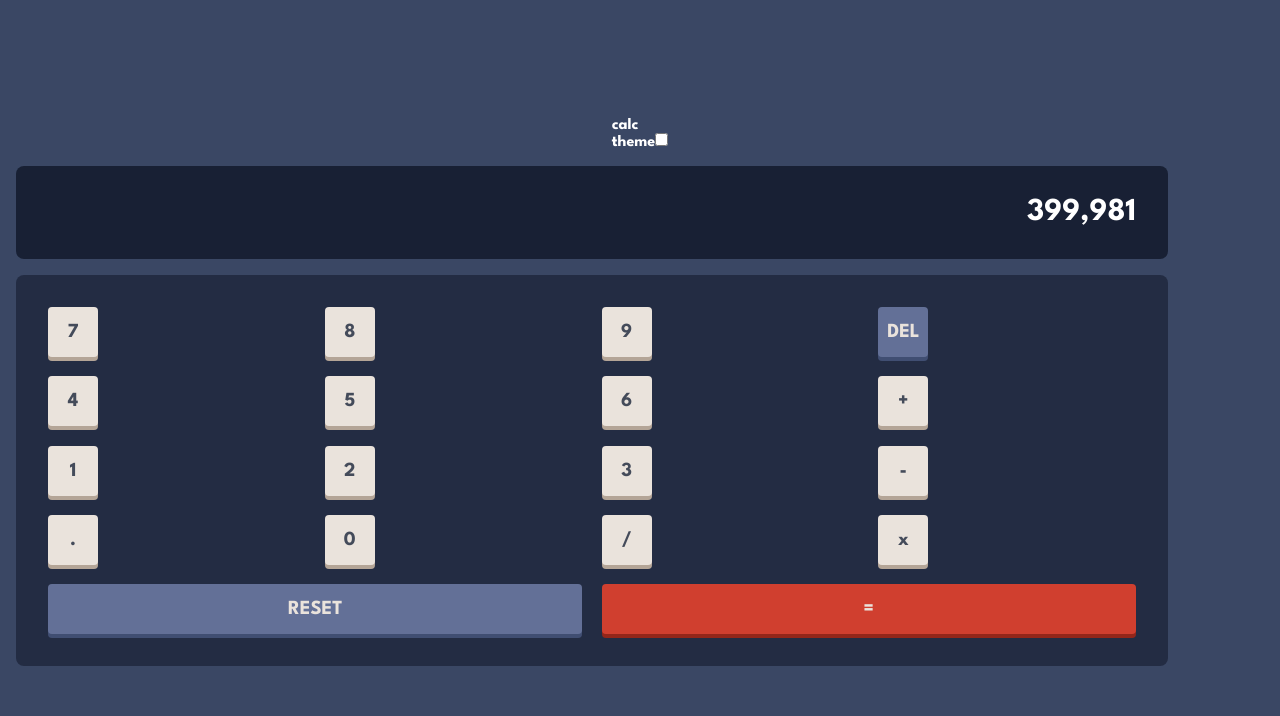
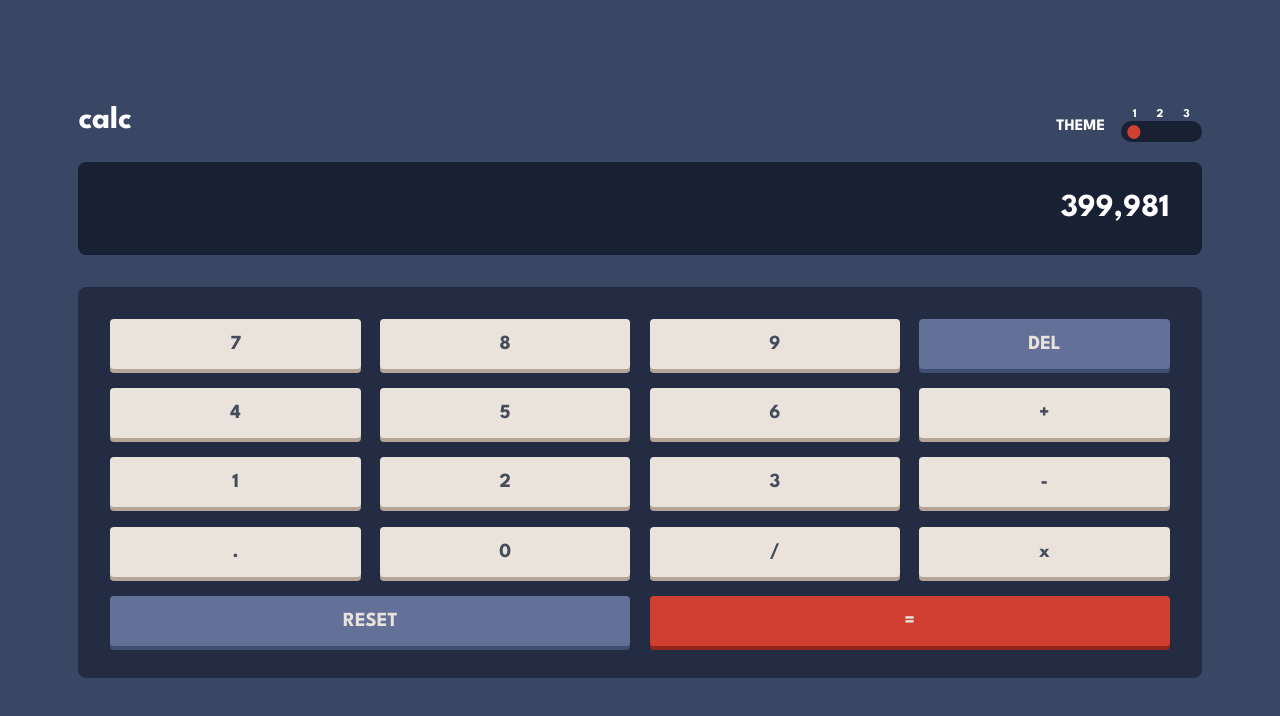
Before and after one commit to SquirrelloDev/calculator-react, a React (Create React App) app: page / in a window 1280 px wide. Shown: the top 716 px of the page. Built offline with nearby package versions, Linux system fonts and the light colour scheme.

Commit message:
Added redux and configured base functionality for the theme

```diff
--- a/package.json
+++ b/package.json
@@ -3,11 +3,13 @@
   "version": "0.1.0",
   "private": true,
   "dependencies": {
+    "@reduxjs/toolkit": "^1.9.3",
     "@testing-library/jest-dom": "^5.16.5",
     "@testing-library/react": "^13.4.0",
     "@testing-library/user-event": "^13.5.0",
     "react": "^18.2.0",
     "react-dom": "^18.2.0",
+    "react-redux": "^8.0.5",
     "react-scripts": "5.0.1",
     "sass": "^1.58.3",
     "web-vitals": "^2.1.4"
--- a/src/App.js
+++ b/src/App.js
@@ -2,14 +2,16 @@ import './sass/index.scss'
 import Wrapper from "./components/UI/Wrapper";
 import TopControls from "./components/UI/TopControls";
 import Calculator from "./components/calculator/Calculator";
+import {Provider} from "react-redux";
+import store from "./store/store";
 function App() {
   return (
-      <>
+      <Provider store={store}>
         <Wrapper>
             <TopControls/>
             <Calculator/>
         </Wrapper>
-      </>
+      </Provider>
   );
 }
 
--- a/src/components/UI/Switcher.js
+++ b/src/components/UI/Switcher.js
@@ -1,6 +1,26 @@
+import classes from "../../sass/Switch/Switch.module.scss";
+import {useDispatch, useSelector} from "react-redux";
+import {themeActions} from "../../store/store";
+let currentIndex = 0;
 const Switcher = () => {
+    const themeName = useSelector(state => state.theme.themeName);
+    const themeDispatch = useDispatch();
+    const changeThemeHandler = () => {
+        if (currentIndex >= 2){
+            currentIndex = 0;
+        }
+        else {
+            currentIndex++;
+        }
+        themeDispatch(themeActions.toggleTheme({themeIndex: currentIndex}))
+    }
   return (
-      <input type={"checkbox"}/>
+      <div className={classes.switch}>
+        <div className={classes.switch__numbers}><span>1</span><span>2</span><span>3</span></div>
+        <div className={classes.switch__bg}>
+          <button data-theme={themeName} onClick={changeThemeHandler} className={classes.switch__bg__btn}></button>
+        </div>
+      </div>
   )
 }
 export default Switcher;
--- a/src/components/UI/TopControls.js
+++ b/src/components/UI/TopControls.js
@@ -1,7 +1,8 @@
 import Switcher from "./Switcher";
+import classes from "../../sass/TopControls.module.scss";
 
 function ThemeSwitcher() {
-    return <div>
+    return <div className={classes.header__theme}>
         <span>theme</span>
         <Switcher/>
     </div>;
@@ -9,8 +10,8 @@ function ThemeSwitcher() {
 
 const topControls = () => {
   return (
-      <div>
-          <p>calc</p>
+      <div className={classes.header}>
+          <h1>calc</h1>
           <ThemeSwitcher/>
       </div>
   )
--- /dev/null
+++ b/src/sass/Switch/Switch.module.scss
@@ -0,0 +1,38 @@
+@use '../utils' as *;
+.switch{
+  display: flex;
+  flex-direction: column;
+  margin-bottom: .25em;
+  &__numbers{
+    margin-left: .25em;
+    span{
+      font-size: 1.2rem;
+      margin: 0 .65em;
+    }
+  }
+  &__bg{
+    position: relative;
+    border-radius: 30px;
+    background-color: $screen;
+    &__btn{
+      position: relative;
+      left: 12%;
+      margin: .25em;
+      padding: .5em;
+      background-color: $key-red;
+      border-radius: 50%;
+      border: none;
+      cursor: pointer;
+      transform: translateX(-50%);
+      &[data-theme="light"]{
+        background-color: $key-hover-bg;
+        left: 45%
+      }
+      &[data-theme="cyber"]{
+        background-color: $pagebg;
+        left: 78%
+      }
+    }
+
+  }
+}
--- /dev/null
+++ b/src/sass/TopControls.module.scss
@@ -0,0 +1,13 @@
+.header{
+  width: 90%;
+  display: flex;
+  justify-content: space-between;
+  &__theme{
+    display: flex;
+    align-items: center;
+    span{
+      margin-right: 1em;
+      text-transform: uppercase;
+    }
+  }
+}
--- a/src/sass/Wrapper.module.scss
+++ b/src/sass/Wrapper.module.scss
@@ -3,6 +3,7 @@
   width: 100%;
   min-height: 100vh;
   max-width: 1440px;
+  padding: 1em;
   display: flex;
   flex-direction: column;
   justify-content: center;
--- a/src/sass/calculator/Calculator.module.scss
+++ b/src/sass/calculator/Calculator.module.scss
@@ -1,6 +1,9 @@
 @use "../utils" as *;
 .calculator{
   width: 100%;
+  display: flex;
+  flex-direction: column;
+  align-items: center;
   &__screen{
     margin: 1em;
     padding: 2em;
@@ -35,8 +38,6 @@
     }
     &__key{
       padding: .75em 0;
-      width: 50px;
-      height: 50px;
       background-color: $key-hover-bg;
       border: 1px solid transparent;
       border-radius: 4px;
--- /dev/null
+++ b/src/store/store.js
@@ -0,0 +1,50 @@
+import {configureStore, createSlice} from "@reduxjs/toolkit";
+import calculator from "../components/calculator/Calculator";
+const themeSlice = createSlice({initialState: {themeName: 'dark'}, name:'theme', reducers:{
+        toggleTheme(state, action){
+            console.log(action.payload.themeIndex);
+            switch (action.payload.themeIndex){
+                case 0:
+                    state.themeName = 'dark';
+                    break;
+                case 1:
+                    state.themeName = 'light';
+                    break;
+                case 2:
+                    state.themeName = 'cyber'
+                    break;
+            }
+
+        }
+    }
+})
+const calculatorSlice = createSlice({name: 'calculator', initialState: {value: 0}, reducers:{
+    addAction(state, action){
+
+    },
+    subtractAction(state, action){
+
+    },
+    multiplyAction(state, action){
+
+    },
+    divideAction(state, action){
+
+    },
+    equalsAction(state, action){
+
+    },
+    deleteDigitAction(state, actions){
+
+    },
+    clearAction(state){
+
+    }
+
+    }})
+const store = configureStore({reducer: {
+    theme: themeSlice.reducer
+}})
+export const themeActions = themeSlice.actions;
+export const calculatorActions = calculatorSlice.actions;
+export default store;
```
Also changed, not shown: 1 other file (tests, documents, lock files or other folders).
